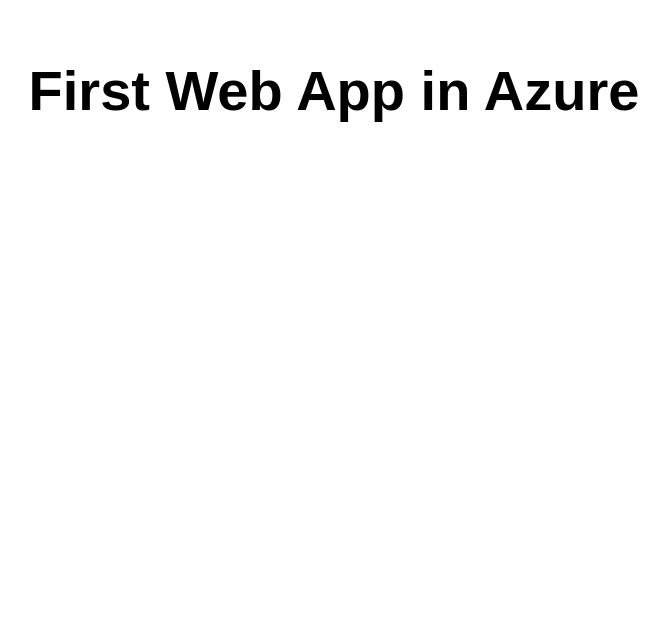
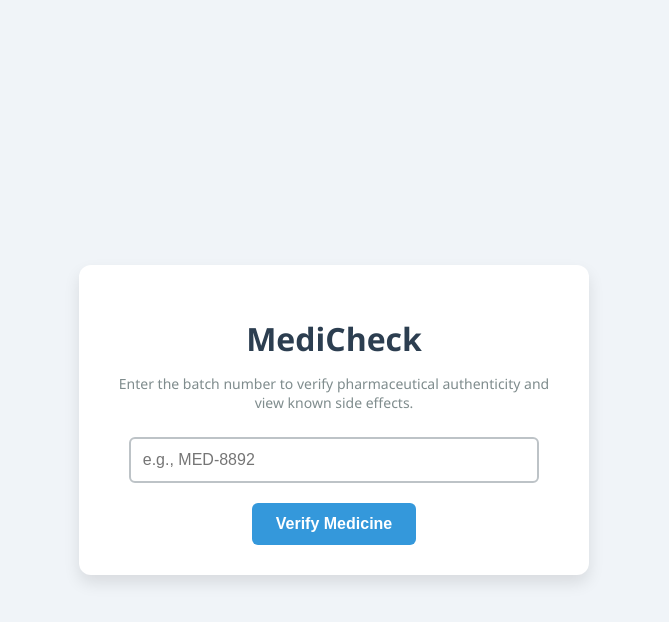
Before and after one commit to Devanshkamboj7731/firsttestapp, a website: page src/index.html in a window 1280 px wide. Shown: the whole page, without its empty margins (306-975 px from the left). Drawn offline with Linux system fonts and the light colour scheme.

Commit message:
Update index.html

```diff
--- a/src/index.html
+++ b/src/index.html
@@ -1,17 +1,124 @@
 <!DOCTYPE html>
 <html lang="en">
+<head>
+    <meta charset="UTF-8">
+    <meta name="viewport" content="width=device-width, initial-scale=1.0">
+    <title>MediCheck - Counterfeit Verification</title>
+    <style>
+        body {
+            font-family: 'Segoe UI', Tahoma, Geneva, Verdana, sans-serif;
+            background-color: #f0f4f8;
+            margin: 0;
+            padding: 20px;
+            display: flex;
+            justify-content: center;
+            align-items: center;
+            height: 100vh;
+        }
+        .container {
+            background: white;
+            padding: 30px;
+            border-radius: 12px;
+            box-shadow: 0 8px 16px rgba(0,0,0,0.1);
+            max-width: 450px;
+            width: 100%;
+            text-align: center;
+        }
+        h1 { color: #2c3e50; margin-bottom: 5px;}
+        p.subtitle { color: #7f8c8d; margin-bottom: 25px; font-size: 14px;}
+        input[type="text"] {
+            width: 85%;
+            padding: 12px;
+            margin-bottom: 20px;
+            border: 2px solid #bdc3c7;
+            border-radius: 6px;
+            font-size: 16px;
+        }
+        input[type="text"]:focus {
+            outline: none;
+            border-color: #3498db;
+        }
+        button {
+            background-color: #3498db;
+            color: white;
+            padding: 12px 24px;
+            border: none;
+            border-radius: 6px;
+            font-size: 16px;
+            cursor: pointer;
+            font-weight: bold;
+            transition: background 0.3s;
+        }
+        button:hover { background-color: #2980b9; }
+        #result {
+            margin-top: 25px;
+            text-align: left;
+            display: none;
+            padding: 20px;
+            border-radius: 8px;
+        }
+        .authentic { background-color: #e8f8f5; color: #117864; border: 1px solid #a3e4d7; }
+        .counterfeit { background-color: #fdedec; color: #922b21; border: 1px solid #f5b7b1; }
+        .details-list { margin-top: 10px; line-height: 1.6; }
+    </style>
+</head>
+<body>
+    <div class="container">
+        <h1>MediCheck</h1>
+        <p class="subtitle">Enter the batch number to verify pharmaceutical authenticity and view known side effects.</p>
 
-<head>
-  <meta charset="UTF-8">
-  <meta name="viewport" content="width=device-width, initial-scale=1.0">
-  <link rel="stylesheet" href="styles.css">
-  <title>Vanilla JavaScript App</title>
-</head>
+        <!-- Search Input -->
+        <input type="text" id="batchNumber" placeholder="e.g., MED-8892">
+        <br>
+        <button onclick="verifyMedicine()">Verify Medicine</button>
 
-<body>
-  <main>
-    <h1>First Web App in Azure </h1>
-  </main>
+        <!-- Results display area -->
+        <div id="result"></div>
+    </div>
+
+    <script>
+        function verifyMedicine() {
+            const batchInput = document.getElementById('batchNumber').value.trim().toUpperCase();
+            const resultDiv = document.getElementById('result');
+
+            if(!batchInput) {
+                alert('Please enter a batch number.');
+                return;
+            }
+
+            // Show a loading state
+            resultDiv.style.display = 'block';
+            resultDiv.className = '';
+            resultDiv.innerHTML = '<p style="text-align: center;">Querying pharmaceutical database...</p>';
+
+            // Simulate a brief delay like a real API call
+            setTimeout(() => {
+                // We use MED-8892 as our test "Authentic" batch
+                if(batchInput === 'MED-8892') {
+                    resultDiv.className = 'authentic';
+                    resultDiv.innerHTML = `
+                        <h3 style="margin-top: 0;">✅ Authentic Verification</h3>
+                        <div class="details-list">
+                            <strong>Medication:</strong> Amoxicillin 500mg<br>
+                            <strong>Manufacturer:</strong> Global Health Pharma<br>
+                            <strong>Expiry Date:</strong> 12/2028<br><br>
+                            <strong>Reported Side Effects:</strong> Nausea, skin rash, or minor stomach pain. Discontinue use if allergic reaction occurs.
+                        </div>
+                    `;
+                } else {
+                    // Any other input registers as a counterfeit/invalid batch
+                    resultDiv.className = 'counterfeit';
+                    resultDiv.innerHTML = `
+                        <h3 style="margin-top: 0;">❌ Warning: Unverified Batch</h3>
+                        <div class="details-list">
+                            The batch number <strong>${batchInput}</strong> could not be found in the secure registry.
+                            <br><br>
+                            <strong>Action Required:</strong> Do not consume this product. It may be counterfeit. Please report this to your local pharmacy.
+                        </div>
+                    `;
+                }
+            }, 1200); // 1.2 second delay
+        }
+    </script>
 </body>
-
 </html>
```
